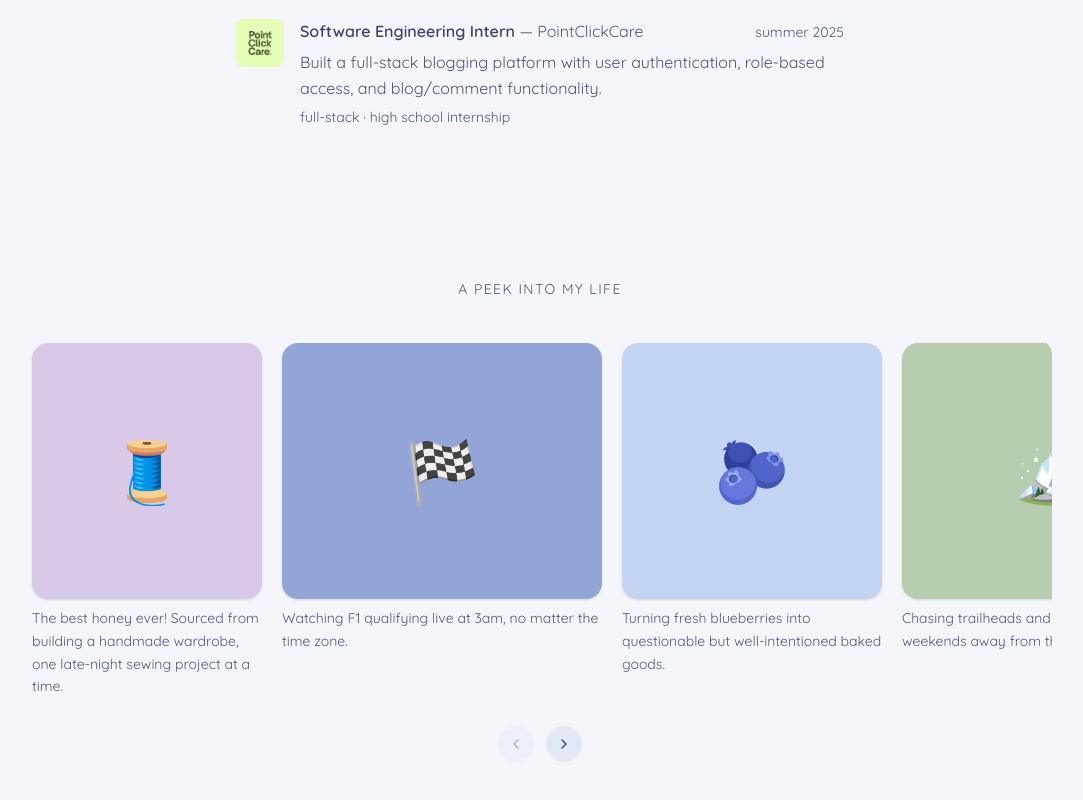
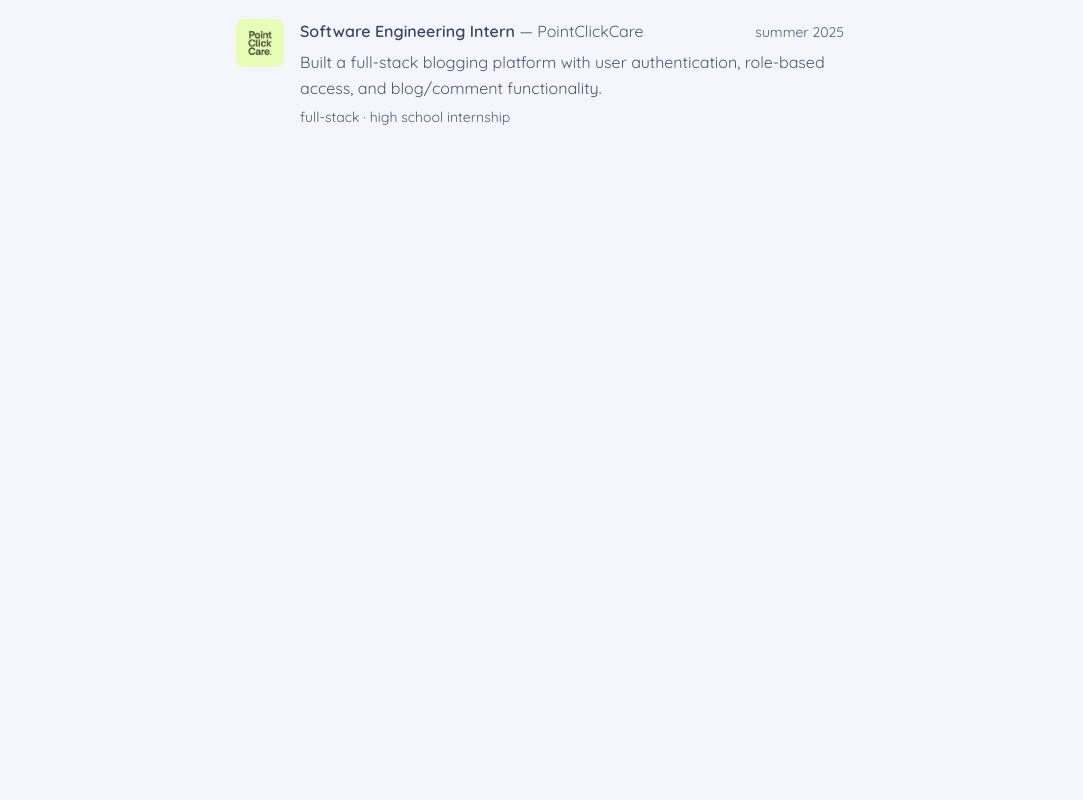
Before and after one commit to nhasan6/personal-website, a Next.js app: page / in a window 1280 px wide. Shown: the part 1576-2376 px from the top of the page, without its empty margins (100-1183 px from the left). After the commit the page ends 1791 px from the top, so only its background shows below. Built offline with nearby package versions, Linux system fonts and the light colour scheme; a web font is replaced by a local one.

Commit message:
remove personal carousel

```diff
--- a/app/page.tsx
+++ b/app/page.tsx
@@ -1,6 +1,5 @@
 import { HomeSection } from "@/components/HomeSection";
 import { NavBar } from "@/components/NavBar";
-import { PersonalSection } from "@/components/PersonalSection";
 import { ProjectsSection } from "@/components/ProjectsSection";
 import { WorkSection } from "@/components/WorkSection";
 
@@ -12,7 +11,6 @@ export default function Home() {
         <HomeSection />
         <ProjectsSection />
         <WorkSection />
-        <PersonalSection />
       </main>
     </>
   );
--- a/components/HomeSection.tsx
+++ b/components/HomeSection.tsx
@@ -46,11 +46,9 @@ export function HomeSection() {
             </span>{" "}
             I like using technology to capture those random ideas that pop into your brain before they become forgotten.
           </p>
-          {/* <p>
-            more words if necessary
-          </p> */}
+          Add extra words here.
           <p>
-            Outside of tech, you can catch me preparing Pinterest-perfect{" "}
+            Outside of tech, you can find me preparing Pinterest-perfect{" "}
             <YogurtGalleryModal />
             , tangled up in (or untangling) a sewing project, reading a book,
             or planning my retirement on a blueberry farm.
--- a/components/NavBar.tsx
+++ b/components/NavBar.tsx
@@ -8,7 +8,6 @@ const NAV_LINKS = [
   { href: "#home", label: "home" },
   { href: "#projects", label: "projects" },
   { href: "#work", label: "work" },
-  { href: "#personal", label: "personal" },
 ];
 
 export function NavBar() {
--- a/components/PersonalSection.tsx
+++ /dev/null
@@ -1,160 +0,0 @@
-"use client";
-
-import { useCallback, useEffect, useState } from "react";
-import useEmblaCarousel from "embla-carousel-react";
-import { WheelGesturesPlugin } from "embla-carousel-wheel-gestures";
-import { LuChevronLeft, LuChevronRight } from "react-icons/lu";
-
-import { Section } from "@/components/Section";
-
-type PhotoSlide = {
-  emoji: string;
-  alt: string;
-  caption: string;
-  bg: string;
-  width: string;
-};
-
-const PHOTOS: PhotoSlide[] = [
-  {
-    emoji: "🧵",
-    alt: "Photo placeholder showing a spool of thread and needle on a soft plum background, representing sewing.",
-    caption: "The best honey ever! Sourced from building a handmade wardrobe, one late-night sewing project at a time.",
-    bg: "#d8c9e8",
-    width: "w-[230px]",
-  },
-  {
-    emoji: "🏁",
-    alt: "Photo placeholder showing a checkered racing flag on a deep blue background, representing motorsport.",
-    caption: "Watching F1 qualifying live at 3am, no matter the time zone.",
-    bg: "#93a4d6",
-    width: "w-[320px]",
-  },
-  {
-    emoji: "🫐",
-    alt: "Photo placeholder showing a cluster of blueberries on a pale blue background, representing baking with blueberries.",
-    caption: "Turning fresh blueberries into questionable but well-intentioned baked goods.",
-    bg: "#c3d3f2",
-    width: "w-[260px]",
-  },
-  {
-    emoji: "🏔️",
-    alt: "Photo placeholder showing a mountain on a sage green background, representing hiking.",
-    caption: "Chasing trailheads and lookout points on weekends away from the screen.",
-    bg: "#b7cdb0",
-    width: "w-[300px]",
-  },
-  {
-    emoji: "📷",
-    alt: "Photo placeholder showing a camera on a muted olive-green background, representing travel photography.",
-    caption: "Collecting way too many photos from wherever the next trip lands.",
-    bg: "#96ab7c",
-    width: "w-[210px]",
-  },
-  {
-    emoji: "🎧",
-    alt: "Photo placeholder showing headphones on a periwinkle background, representing music.",
-    caption: "Building playlists for every mood that somehow all end up the same genre.",
-    bg: "#a9b6e0",
-    width: "w-[280px]",
-  },
-];
-
-export function PersonalSection() {
-  const [emblaRef, emblaApi] = useEmblaCarousel(
-    { align: "start", skipSnaps: true, dragFree: false },
-    [WheelGesturesPlugin()],
-  );
-  const [canScrollPrev, setCanScrollPrev] = useState(false);
-  const [canScrollNext, setCanScrollNext] = useState(false);
-
-  const onSelect = useCallback(() => {
-    if (!emblaApi) return;
-    setCanScrollPrev(emblaApi.canScrollPrev());
-    setCanScrollNext(emblaApi.canScrollNext());
-  }, [emblaApi]);
-
-  useEffect(() => {
-    if (!emblaApi) return;
-    // Embla's recommended React setup: sync button state once on mount, then
-    // keep it in sync via the emitted events below.
-    // eslint-disable-next-line react-hooks/set-state-in-effect
-    onSelect();
-    emblaApi.on("select", onSelect);
-    emblaApi.on("reInit", onSelect);
-    return () => {
-      emblaApi.off("select", onSelect);
-      emblaApi.off("reInit", onSelect);
-    };
-  }, [emblaApi, onSelect]);
-
-  const handleKeyDown = (event: React.KeyboardEvent<HTMLDivElement>) => {
-    if (event.key === "ArrowRight") {
-      event.preventDefault();
-      emblaApi?.scrollNext();
-    } else if (event.key === "ArrowLeft") {
-      event.preventDefault();
-      emblaApi?.scrollPrev();
-    }
-  };
-
-  return (
-    <Section id="personal" title="A Peek Into My Life">
-      <div className="mt-10 w-full max-w-5xl">
-        <div
-          ref={emblaRef}
-          role="region"
-          aria-roledescription="carousel"
-          aria-label="Personal photos"
-          tabIndex={0}
-          onKeyDown={handleKeyDown}
-          className="select-none overflow-hidden rounded-2xl focus:outline-none focus-visible:ring-2 focus-visible:ring-primary/60"
-        >
-          <div className="flex gap-4 px-1 py-1 sm:gap-5">
-            {PHOTOS.map((photo, index) => (
-              <figure
-                key={photo.alt}
-                aria-roledescription="slide"
-                aria-label={`${index + 1} of ${PHOTOS.length}`}
-                className={`flex shrink-0 flex-col gap-2 ${photo.width}`}
-              >
-                <div
-                  role="img"
-                  aria-label={photo.alt}
-                  className="flex h-56 items-center justify-center rounded-2xl text-6xl shadow-sm sm:h-64"
-                  style={{ backgroundColor: photo.bg }}
-                >
-                  <span aria-hidden="true">{photo.emoji}</span>
-                </div>
-                <figcaption className="text-xs leading-relaxed text-muted-foreground sm:text-sm">
-                  {photo.caption}
-                </figcaption>
-              </figure>
-            ))}
-          </div>
-        </div>
-
-        <div className="mt-6 flex items-center justify-center gap-3">
-          <button
-            type="button"
-            onClick={() => emblaApi?.scrollPrev()}
-            disabled={!canScrollPrev}
-            aria-label="Previous photo"
-            className="flex h-9 w-9 items-center justify-center rounded-full bg-muted text-foreground transition-colors hover:bg-muted/80 disabled:cursor-not-allowed disabled:opacity-40"
-          >
-            <LuChevronLeft size={16} aria-hidden="true" />
-          </button>
-          <button
-            type="button"
-            onClick={() => emblaApi?.scrollNext()}
-            disabled={!canScrollNext}
-            aria-label="Next photo"
-            className="flex h-9 w-9 items-center justify-center rounded-full bg-muted text-foreground transition-colors hover:bg-muted/80 disabled:cursor-not-allowed disabled:opacity-40"
-          >
-            <LuChevronRight size={16} aria-hidden="true" />
-          </button>
-        </div>
-      </div>
-    </Section>
-  );
-}
--- a/components/YogurtGalleryModal.tsx
+++ b/components/YogurtGalleryModal.tsx
@@ -114,7 +114,7 @@ export function YogurtGalleryModal() {
         <Dialog.Overlay className="fixed inset-0 z-[60] bg-background/70 backdrop-blur-lg" />
         <Dialog.Content className="fixed top-1/2 left-1/2 z-[60] max-h-[85vh] w-[calc(100%-3rem)] max-w-3xl -translate-x-1/2 -translate-y-1/2 overflow-y-auto rounded-2xl bg-background p-6 shadow-lg focus:outline-none sm:p-8">
           <Dialog.Title className="text-sm tracking-widest text-muted-foreground uppercase">
-            Yogurt Bowls
+            Some of My Yogurt Bowls
           </Dialog.Title>
           <Dialog.Description className="sr-only">
             A gallery of yogurt bowl photos, swipeable or navigable with arrow keys.
@@ -129,7 +129,6 @@ export function YogurtGalleryModal() {
               <LuX size={16} aria-hidden="true" />
             </button>
           </Dialog.Close>
-
           <div className="mt-6">
             <div
               ref={emblaRef}
```
